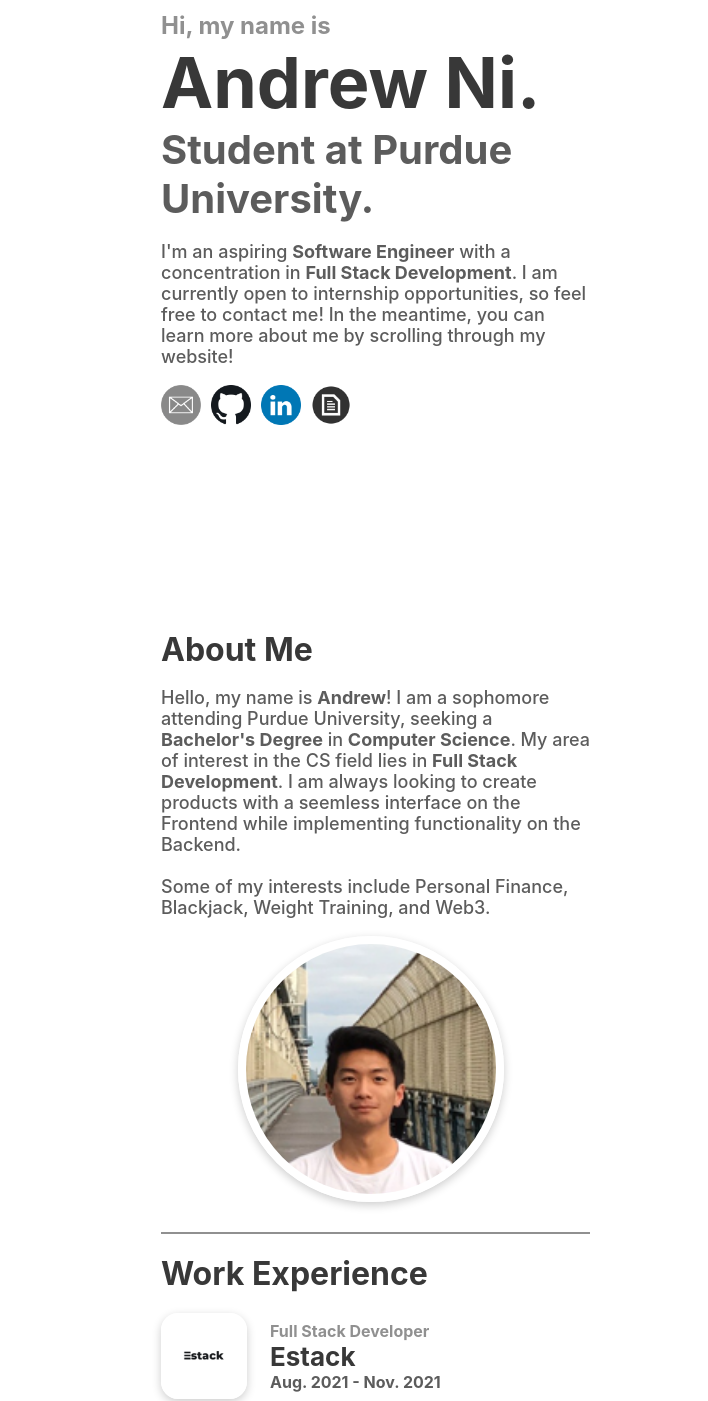
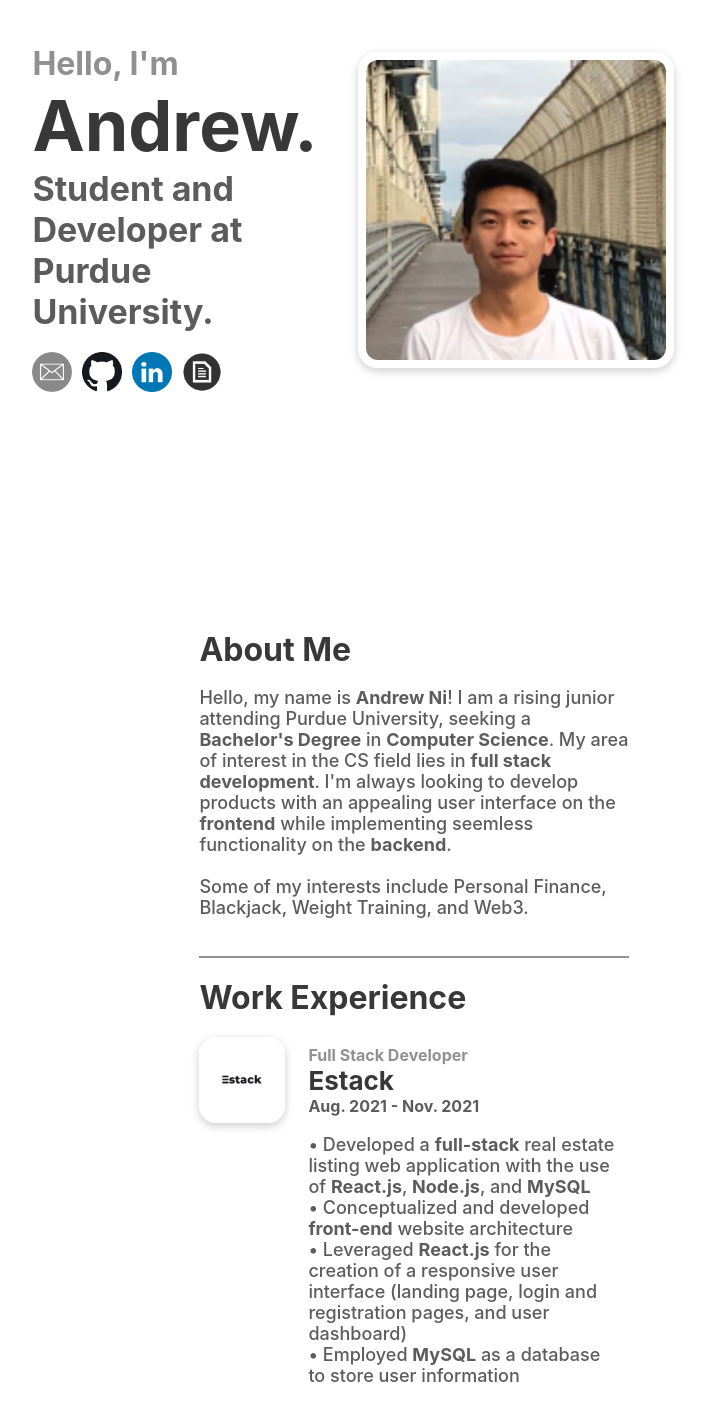
Before and after one commit to andrewni1/personal-website, a React (Create React App) app: page / in a window 1280 px wide. Shown: the part 180-1581 px from the top of the page, without its empty margins (287-995 px from the left). Built offline with nearby package versions, Linux system fonts and the light colour scheme.

Commit message:
Some UI changes and rewording

```diff
--- a/package.json
+++ b/package.json
@@ -8,6 +8,7 @@
     "@testing-library/user-event": "^12.8.3",
     "react": "^17.0.2",
     "react-dom": "^17.0.2",
+    "react-icons": "^4.4.0",
     "react-scripts": "4.0.3",
     "web-vitals": "^1.1.2"
   },
--- a/src/App.css
+++ b/src/App.css
@@ -1,40 +1,64 @@
 @media only screen and (max-width: 600px) {
   .App {
-    margin-left: 5%;
-    margin-right: 5%;
+    margin-left: 8%;
+    margin-right: 8%;
     min-width: fit-content;
+  }
+
+  .landing-page {
+    margin-left: 12%;
+    margin-right: 12%;
   }
 }
 
 @media only screen and (min-width: 600px) {
   .App {
-    margin-left: 10%;
-    margin-right: 10%;
+    margin-left: 13%;
+    margin-right: 13%;
     min-width: fit-content;
+  }
+
+  .landing-page {
+    margin-left: 17%;
+    margin-right: 17%;
   }
 }
 
 @media only screen and (min-width: 768px) {
   .App {
-    margin-left: 20%;
-    margin-right: 20%;
+    margin-left: 23%;
+    margin-right: 23%;
     min-width: fit-content;
+  }
+
+  .landing-page {
+    margin-left: 22%;
+    margin-right: 22%;
   }
 }
 
 @media only screen and (min-width: 992px) {
   .App {
-    margin-left: 25%;
-    margin-right: 25%;
+    margin-left: 28%;
+    margin-right: 28%;
     min-width: fit-content;
+  }
+
+  .landing-page {
+    margin-left: 27%;
+    margin-right: 27%;
   }
 }
 
 @media only screen and (min-width: 1200px) {
   .App {
-    margin-left: 35%;
-    margin-right: 35%;
-    min-width: fit-content;
+    margin-left: 38%;
+    margin-right: 38%;
     min-width: fit-content;
   }
+
+  .landing-page {
+    margin-left: 32%;
+    margin-right: 32%;
+  }
 }
--- a/src/App.js
+++ b/src/App.js
@@ -6,11 +6,15 @@ import Projects from './components/Projects';
 
 function App() {
   return (
-    <div className="App">
-      <Landing />
-      <About />
-      <Experience />
-      <Projects />
+    <div>
+      <div className="landing-page">
+        <Landing />
+      </div>
+      <div className="App">
+        <About />
+        <Experience />
+        <Projects />
+      </div>
     </div>
   );
 }
--- a/src/components/About.js
+++ b/src/components/About.js
@@ -1,5 +1,4 @@
 import React from 'react'
-import MyPic from '../pictures/myPic.png'
 import './about.css'
 
 
@@ -9,14 +8,13 @@ function About() {
             <h1 className="header">About Me</h1>
             <div className="contents-container">
                 <div className="contents">
-                    <p className="desc">Hello, my name is <b>Andrew</b>! I am a sophomore attending Purdue University, seeking a <b>Bachelor's Degree</b> in <b>Computer Science</b>.
-                        My area of interest in the CS field lies in <b>Full Stack Development</b>. I am always looking to create products with a seemless interface on
-                        the Frontend while implementing functionality on the Backend.
+                    <p className="desc">Hello, my name is <b>Andrew Ni</b>! I am a rising junior attending Purdue University, seeking a <b>Bachelor's Degree</b> in <b>Computer Science</b>.
+                        My area of interest in the CS field lies in <b>full stack development</b>. I'm always looking to develop products with an appealing user interface on
+                        the <b>frontend</b> while implementing seemless functionality on the <b>backend</b>.
                         <br /> <br />
                         Some of my interests include Personal Finance, Blackjack, Weight Training, and Web3.
                     </p>
                 </div>
-                <img className="picture" src={MyPic} alt="pic"/>
             </div>
         </div>
     )
--- a/src/components/Experience.js
+++ b/src/components/Experience.js
@@ -15,7 +15,7 @@ function Experience() {
                     <h2 className="experience-org">Estack</h2>
                     <h3 className="experience-timeframe">Aug. 2021 - Nov. 2021</h3>
                     <p className="experience-description">
-                        • Developed a full-stack real estate listing web application with the use of <b>React.js</b>, <b>Node.js</b>, and <b>MySQL</b>
+                        • Developed a <b>full-stack</b> real estate listing web application with the use of <b>React.js</b>, <b>Node.js</b>, and <b>MySQL</b>
                         <br />
                         • Conceptualized and developed <b>front-end</b> website architecture
                         <br />
@@ -23,7 +23,7 @@ function Experience() {
                         <br />
                         • Employed <b>MySQL</b> as a database to store user information
                         <br />
-                        <p className="experience-technologies">JavaScript | MySQL | Node.js | React.js</p>
+                        <p className="experience-technologies">MySQL | Node.js | React.js</p>
                         <a href="https://github.com/Estack-industries/estack-app" target="_blank" rel="noreferrer"><img className="experience-github" src={Github} alt="github"/></a>
                     </p>
                 </div>
@@ -35,10 +35,10 @@ function Experience() {
                     <h2 className="experience-org">Purdue Hack The Future</h2>
                     <h3 className="experience-timeframe">Sept. 2020 - May 2021</h3>
                     <p className="experience-description">
-                        • Developed a full-stack web application using <b>Javascript</b>, <b>EJS</b>, and <b>Materialize</b> to allow employees at
-                        <b> Jessie's Kids Foundation</b> to request funding and board members to approve or disapprove incoming requests
+                        • Developed a <b>full-stack web application</b> utilizing <b>Javascript</b>, <b>EJS</b>, and <b>Materialize</b> to allow employees at
+                        <b> Jessie's Kids Foundation</b> to request funding and for board members to approve or disapprove any incoming requests
                         <br />
-                        • Implemented the front-end architecture of the web pages (login, request form, forgot password, etc.) by utilizing <b>EJS</b> and <b>JavaScript</b>
+                        • Implemented the <b>front-end</b> architecture of the web pages (login, request form, forgot password, etc.) by utilizing <b>EJS</b> and <b>JavaScript</b>
                         <br />
                         • Leveraged <b>Materialize</b> to style the web pages (login, request form, etc.) and to create a seamless and responsive front-end framework
                         <br />
--- a/src/components/Landing.js
+++ b/src/components/Landing.js
@@ -4,22 +4,25 @@ import Github from '../pictures/github.png'
 import LinkedIn from '../pictures/linkedin.png'
 import ResumeIcon from '../pictures/resumeIcon.png'
 import Resume from '../documents/Andrew_Ni_Resume.pdf'
+import MyPic from '../pictures/myPic.png'
 import './landing.css'
 
 function Landing() {
     return (
-        <div className="landing-container">
-            <h4 className="intro">Hi, my name is</h4>
-            <h1 className="name">Andrew Ni.</h1>
-            <h1 className="short-desc">Student at Purdue University.</h1>
-            <p className="desc">I'm an aspiring <b>Software Engineer</b> with a concentration in <b>Full Stack Development</b>.
-            I am currently open to internship opportunities, so feel free to contact me! In the meantime,
-            you can learn more about me by scrolling through my website!</p>
-            <div className="contact-icons">
-                <a href="mailto:ni95@purdue.edu" target="_blank" rel="noreferrer" title="Email"><img className="icon" src={Email} alt="email"/></a>
-                <a href="https://github.com/andrewni1" target="_blank" rel="noreferrer" title="GitHub"><img className="icon" src={Github} alt="github"/></a>
-                <a href="https://www.linkedin.com/in/andrew-ni-7809b01a6/" target="_blank" rel="noreferrer" title="LinkedIn"><img className="icon" src={LinkedIn} alt="linekdin"/></a>
-                <a href={Resume} target="_blank" rel="noreferrer" title="Resume"><img className="icon" src={ResumeIcon} alt="resume"/></a>
+        <div className='landing-container'>
+            <div className="text-container">
+                <h4 className="intro">Hello, I'm</h4>
+                <h1 className="name">Andrew.</h1>
+                <h1 className="short-desc">Student and Developer at Purdue University.</h1>
+                <div className="contact-icons">
+                    <a href="mailto:ni95@purdue.edu" target="_blank" rel="noreferrer" title="Email"><img className="icon" src={Email} alt="email"/></a>
+                    <a href="https://github.com/andrewni1" target="_blank" rel="noreferrer" title="GitHub"><img className="icon" src={Github} alt="github"/></a>
+                    <a href="https://www.linkedin.com/in/andrew-ni-7809b01a6/" target="_blank" rel="noreferrer" title="LinkedIn"><img className="icon" src={LinkedIn} alt="linekdin"/></a>
+                    <a href={Resume} target="_blank" rel="noreferrer" title="Resume"><img className="icon" src={ResumeIcon} alt="resume"/></a>
+                </div>
+            </div>
+            <div className='img-container'>
+                <img className="pic" src={MyPic} alt="pic"/>
             </div>
         </div>
     )
--- a/src/components/about.css
+++ b/src/components/about.css
@@ -1,6 +1,6 @@
 .about-container {
     border-bottom: 2px solid #909090;
-    padding-bottom: 30px;
+    padding-bottom: 20px;
     padding-top: 10px;
     margin-bottom: 10px;
 }
@@ -15,20 +15,15 @@
     margin: 0;
 }
 
+.header-icon {
+    height: 25px;
+}
+
 .desc {
     color: #5c5c5c;
     font-weight: 500;
     font-size: 18px;
     width: 100%;
-}
-
-.picture {
-    border-radius: 50%;
-    margin-left: 70px;
-    width: 250px;
-    height: 250px;
-    box-shadow: 0 3px 10px rgb(0 0 0 / 0.2);
-    border: 8px solid white;
 }
 
 .contents-container {
@@ -38,62 +33,36 @@
 
 @media only screen and (max-width: 600px) {
     .contents-container {
-        display: flex;
         flex-direction: column;
     }
 }
 
 @media only screen and (min-width: 600px) {
     .contents-container {
-        display: flex;
         flex-direction: column;
-    }
-
-    .picture {
-        margin-left: 24%;
     }
 }
 
 @media only screen and (min-width: 768px) {
     .contents-container {
-        display: flex;
         flex-direction: column;
-    }
-
-    .picture {
-        margin-left: 18%;
     }
 }
 
 @media only screen and (min-width: 992px) {
     .contents-container {
-        display: flex;
         flex-direction: column;
-    }
-
-    .picture {
-        margin-left: 20%;
     }
 }
 
 @media only screen and (min-width: 1200px) {
     .contents-container {
-        display: flex;
         flex-direction: column;
-    }
-
-    .picture {
-        margin-left: 18%;
     }
 }
 
 @media only screen and (min-width: 1800px) {
     .contents-container {
-        display: flex;
         flex-direction: row;
     }
-
-    .picture {
-        margin-left: 5%;
-    }
 }
--- a/src/components/experience.css
+++ b/src/components/experience.css
@@ -46,7 +46,6 @@
     color: #5c5c5c;
     font-weight: 500;
     font-size: 18px;
-    width: 70%;
 }
 
 .experience-technologies {
@@ -56,6 +55,5 @@
 
 .experience-github {
     height: 30px;
-    width: 30px;
     margin-right: 10px;
 }
--- a/src/components/landing.css
+++ b/src/components/landing.css
@@ -1,15 +1,19 @@
 .landing-container {
+    height: 100vh;
+    display: flex;
+    justify-content: center;
+}
+
+.text-container {
     display: flex;
     flex-direction: column;
     justify-content: center;
-    height: 100vh;
-    width: 500;
 }
 
 .intro {
     color: #909090;
     margin: 0;
-    font-size: 24px;
+    font-size: 32px;
 }
 
 .name {
@@ -21,14 +25,11 @@
 .short-desc {
     color: #5c5c5c;
     margin: 0;
-    font-size: 40px;
+    font-size: 34px;
 }
 
-.desc {
-    color: #5c5c5c;
-    font-weight: 500;
-    font-size: 18px;
-    width: 60%;
+.contact-icons {
+    margin-top: 20px;
 }
 
 .icon {
@@ -40,3 +41,65 @@
 .icon:hover {
     cursor: pointer;
 }
+
+.img-container {
+    display: flex;
+    flex-direction: column;
+    justify-content: center;
+    margin-top: 20px;
+}
+
+.pic {
+    border-radius: 20px;
+    margin-left: 100px;
+    width: 300px;
+    height: 300px;
+    box-shadow: 0 3px 10px rgb(0 0 0 / 0.2);
+    border: 8px solid white;
+}
+
+@media only screen and (max-width: 600px) {
+    .landing-container {
+        flex-direction: column-reverse;
+    }
+
+    .pic {
+        margin-left: auto;
+        margin-right: auto;
+        margin-bottom: 40px;
+    }
+  }
+
+  @media only screen and (min-width: 600px) {
+    .landing-container {
+        flex-direction: column-reverse;
+    }
+
+    .pic {
+        margin-left: auto;
+        margin-right: auto;
+        margin-bottom: 40px;
+    }
+  }
+
+  @media only screen and (min-width: 768px) {
+    .landing-container {
+        flex-direction: column-reverse;
+    }
+
+    .pic {
+        margin-left: auto;
+        margin-right: auto;
+        margin-bottom: 40px;
+    }
+  }
+
+  @media only screen and (min-width: 992px) {
+    .landing-container {
+        flex-direction: row;
+    }
+
+    .pic {
+        margin-left: 40px;
+    }
+  }
--- a/src/components/projects.css
+++ b/src/components/projects.css
@@ -52,7 +52,6 @@
     color: #5c5c5c;
     font-weight: 500;
     font-size: 18px;
-    width: 70%;
 }
 
 .projects-technologies {
```
Also changed, not shown: src/components/Projects.js (+5 -3 lines), 1 other file (tests, documents, lock files or other folders).
